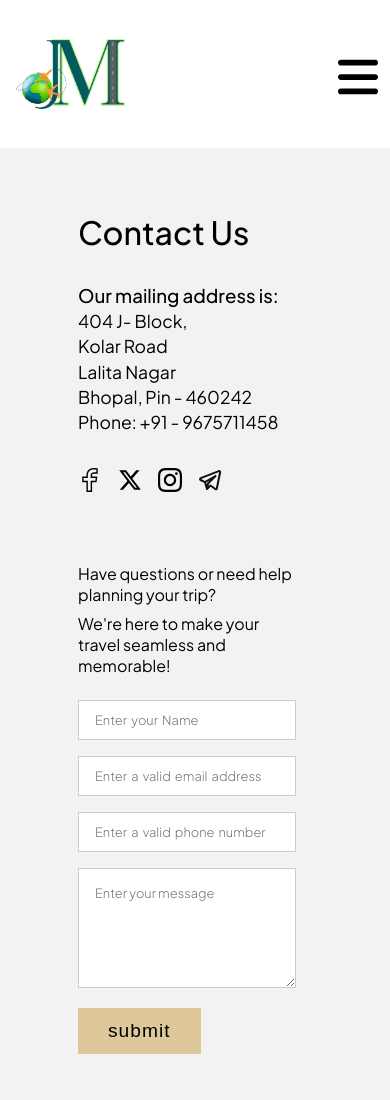
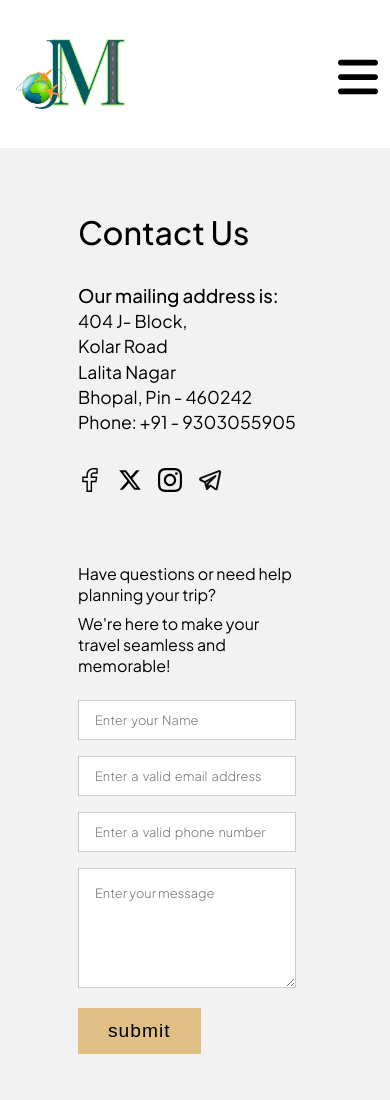
Before and after one commit to sumitdahiya38/theJourneyMakers_frontend, a plain HTML site: page contactUs.html in a window 390 px wide. Shown: the top 1100 px of the page. Drawn offline with Linux system fonts and the light colour scheme.

Commit message:
changes whatsapp number

```diff
--- a/contactUs.css
+++ b/contactUs.css
@@ -383,6 +383,10 @@ body {
         width: 80%;
     }
 
+    .contactFormBtn {
+        background-color: #dfbf86;
+    }
+
     .customInput {
         width: 80%;
     }
--- a/contactUs.html
+++ b/contactUs.html
@@ -57,7 +57,7 @@
                     <p>Kolar Road</p>
                     <p>Lalita Nagar</p>
                     <p>Bhopal, Pin - 460242</p>
-                    <p>Phone: +91 - 9675711458</p>
+                    <p>Phone: +91 - 9303055905</p>
                 </div>
                 <div class="infoIconBar">
                     <a href="https://www.fb.com">
@@ -148,7 +148,7 @@
                         <p>Kolar Road</p>
                         <p>Lalita Nagar</p>
                         <p>Bhopal, Pin - 460242</p>
-                        <p>Phone: +91 - 9675711458</p>
+                        <p>Phone: +91 - 9303055905</p>
                     </div>
                 </div>
             </div>
--- a/script.js
+++ b/script.js
@@ -52,7 +52,7 @@ document.addEventListener("DOMContentLoaded", () => {
         message = 'Hi! I want to know more about Andaman tour';
     }
     const isMobile = /iPhone|Android/i.test(navigator.userAgent);
-    const number = "919675711458";
+    const number = "919303055905";
     const encodedMessage = encodeURIComponent(message);
 
     if (isMobile) {
```
Also changed, not shown: 404.html (+1 -1 lines), index.html (+1 -1 lines).
